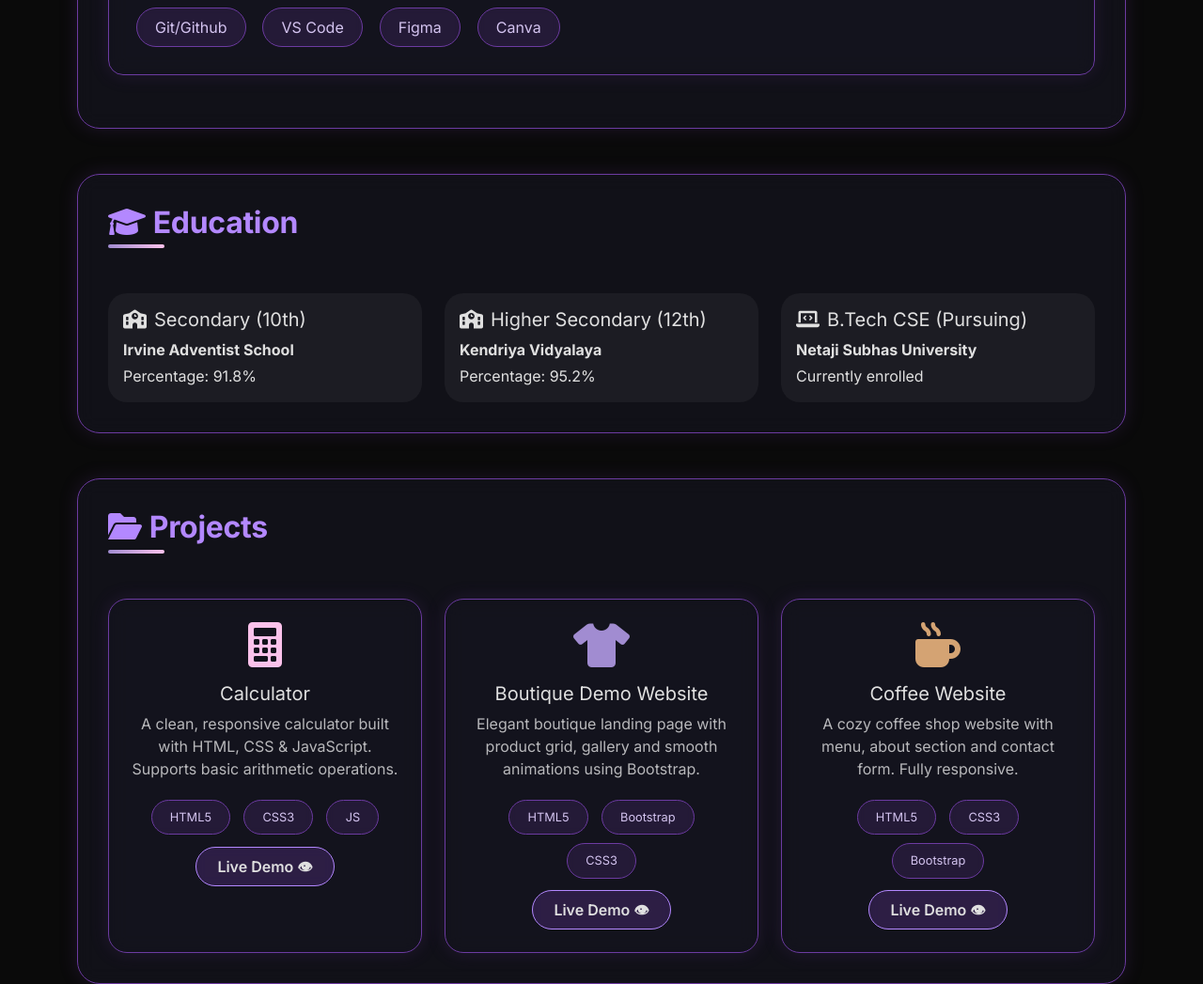
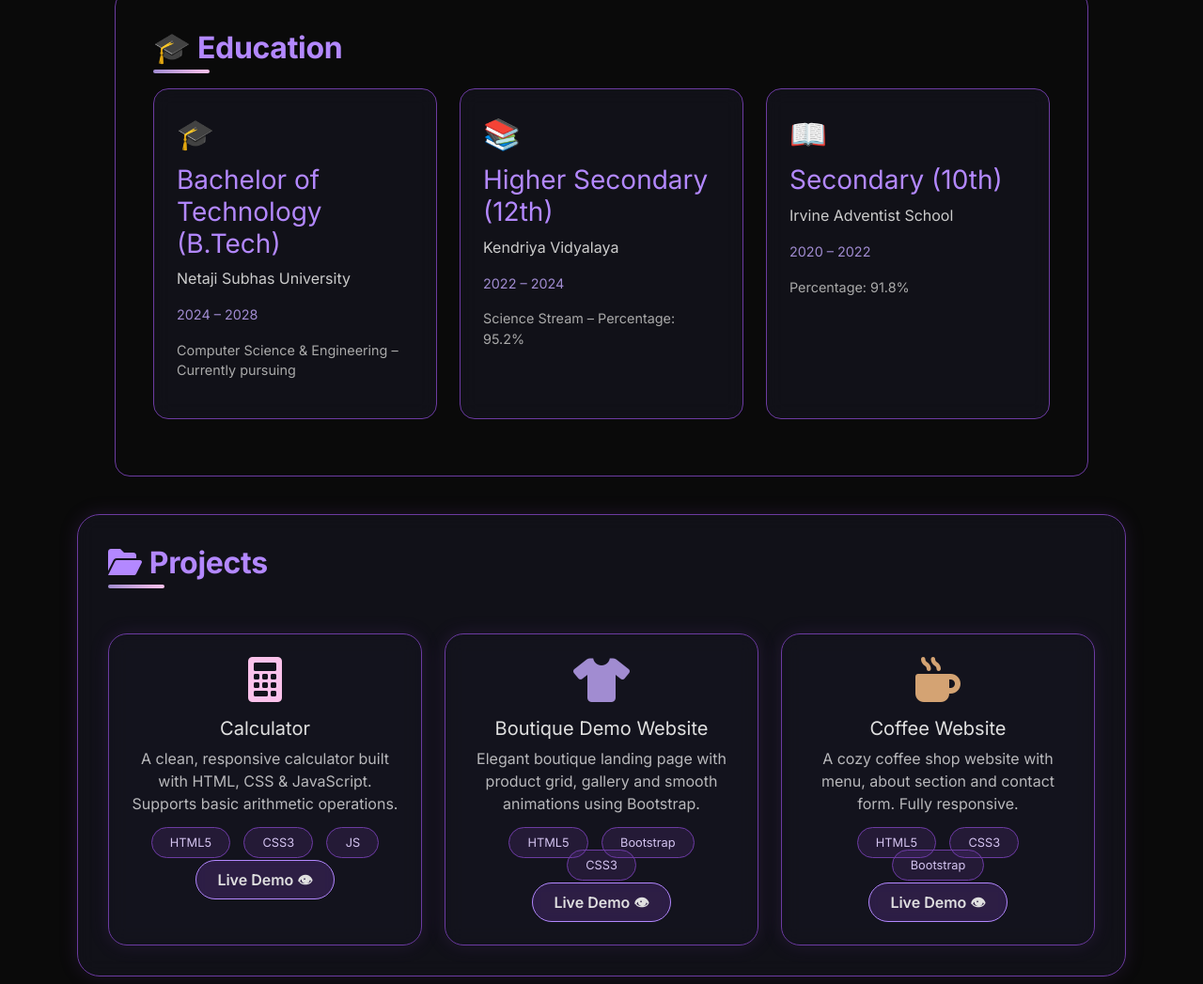
Before and after one commit to Tuhina-Sarkar/portfolio, a plain HTML site: page index.html in a window 1280 px wide. Shown: the part 1022-2069 px from the top of the page at 94% size. Drawn offline with nearby package versions, Linux system fonts and the light colour scheme.

Commit message:
update education-section

```diff
--- a/index.html
+++ b/index.html
@@ -112,13 +112,18 @@
       background: linear-gradient(90deg, #a18cd1, #fbc2eb);
       border-radius: 4px;
     }
+    .skills-section{
+      display:flex;
+      flex-direction: row;
+      justify-content:center;
+      gap: 1.5rem;
+    }
 
     .skill-badge {
       backdrop-filter: blur(4px);
       padding: 0.5rem 1.2rem;
       border-radius: 40px;
       font-weight: 500;
-      display: inline-block;
       margin: 0.3rem;
       background: rgba(108, 59, 161, 0.2);
       color: #d4c4f0;
@@ -129,20 +134,114 @@
 .project-card:hover {
   box-shadow: 0 0 25px #6C3BA1;
 }
+/* Education cards layout */
+.education-section{
+  border:1px solid #6C3BA1;
+  border-radius: 16px;
+  margin:40px;
+  padding:40px;
+}
+.education-container {
+  display: flex;
+  flex-direction: row;
+  justify-content: center;
+  gap: 1.5rem;
+  max-width: 1100px;
+  margin: 0 auto;
+  flex-wrap: wrap; /* optional: wraps on small screens */
+  margin-bottom: 20px;
+}
 
+.edu-card {
+  flex: 1;
+  min-width: 250px;
+  max-width: 350px;
+  background: rgba(20, 20, 30, 0.7);
+  backdrop-filter: blur(10px);
+  border: 1px solid #6C3BA1;
+  border-radius: 16px;
+  padding: 1.5rem;
+  transition: transform 0.3s, box-shadow 0.3s;
+}
+
+.edu-card {
+  background: rgba(20, 20, 30, 0.7);
+  backdrop-filter: blur(10px);
+  border: 1px solid #6C3BA1;
+  border-radius: 16px;
+  padding: 1.5rem;
+  transition: transform 0.3s, box-shadow 0.3s;
+}
+
+.edu-card:hover {
+  transform: translateY(-5px);
+  box-shadow: 0 0 25px #6C3BA1;
+}
+
+.edu-icon {
+  font-size: 2rem;
+  margin-bottom: 0.5rem;
+}
+
+.edu-card h3 {
+  color: #b388ff;
+  margin: 0.5rem 0;
+}
+
+.edu-institute {
+  color: #ccc;
+  font-weight: 500;
+}
+
+.edu-year {
+  color: #a18cd1;
+  font-size: 0.9rem;
+}
+
+.edu-desc {
+  color: #aaa;
+  font-size: 0.9rem;
+}
+
+/* Scroll animation */
+.animate-on-scroll {
+  opacity: 0;
+  transform: translateY(30px);
+  animation: fadeInUp 0.6s ease forwards;
+}
+
+@keyframes fadeInUp {
+  to {
+    opacity: 1;
+    transform: translateY(0);
+  }
+}
+
+/* Stagger delay for each card (optional) */
+.edu-card:nth-child(1) { animation-delay: 0.1s; }
+.edu-card:nth-child(2) { animation-delay: 0.3s; }
+.edu-card:nth-child(3) { animation-delay: 0.5s; }
  .project-card {
       border-radius: 20px;
       padding: 1.5rem;
       transition: 0.2s;
       height: 100%;
+      transform: scale(1.0);
     }
+
     h2, h3, .section-title {
   color: #b388ff;  /* Light purple */
 }
-
+.skill-badge:hover,
+.skill-category:hover,
+.project-card:hover {
+  box-shadow: 0 0 25px #6C3BA1;
+  transform: scale(1.08);
+}
  .project-card:hover {
       background: rgba(255, 255, 255, 0.12);
     }
+
 
     .connect-icon {
       font-size: 1.8rem;
@@ -328,30 +427,37 @@
   </div>
 </div>
     </section>
-     <section id="education" class="glass mb-5">
-      <h2 class="section-title"><i class="fas fa-graduation-cap me-2"></i>Education</h2>
-      <div class="row g-4 mt-2">
-        <div class="col-md-4">
-          <div class="p-3" style="background: rgba(255,255,255,0.05); border-radius: 20px;">
-            <h5><i class="fas fa-school me-2"></i>Secondary (10th)</h5>
-            <p class="mb-1"><strong>Irvine Adventist School</strong></p>
-            <p class="mb-0">Percentage: 91.8%</p>
+  <section id="education" class="education-section">
+  <h2 class="section-title">🎓 Education</h2>
+  <div class="education-container">
+
+    <!-- B.Tech (first) -->
+    <div class="edu-card animate-on-scroll">
+      <div class="edu-icon">🎓</div>
+      <h3>Bachelor of Technology (B.Tech)</h3>
+      <p class="edu-institute">Netaji Subhas University</p>
+      <p class="edu-year">2024 – 2028</p>
+      <p class="edu-desc">Computer Science & Engineering – Currently pursuing</p>
     </div>
+
+    <!-- 12th (second) -->
+    <div class="edu-card animate-on-scroll">
+      <div class="edu-icon">📚</div>
+      <h3>Higher Secondary (12th)</h3>
+      <p class="edu-institute">Kendriya Vidyalaya</p>
+      <p class="edu-year">2022 – 2024</p>
+      <p class="edu-desc">Science Stream – Percentage: 95.2%</p>
     </div>
-        <div class="col-md-4">
-          <div class="p-3" style="background: rgba(255,255,255,0.05); border-radius: 20px;">
-            <h5><i class="fas fa-school me-2"></i>Higher Secondary (12th)</h5>
-            <p class="mb-1"><strong>Kendriya Vidyalaya</strong></p>
-            <p class="mb-0">Percentage: 95.2%</p>
+
+    <!-- 10th (third) -->
+    <div class="edu-card animate-on-scroll">
+      <div class="edu-icon">📖</div>
+      <h3>Secondary (10th)</h3>
+      <p class="edu-institute">Irvine Adventist School</p>
+      <p class="edu-year">2020 – 2022</p>
+      <p class="edu-desc">Percentage: 91.8%</p>
     </div>
-        </div>
-        <div class="col-md-4">
-          <div class="p-3" style="background: rgba(255,255,255,0.05); border-radius: 20px;">
-            <h5><i class="fas fa-laptop-code me-2"></i>B.Tech CSE (Pursuing)</h5>
-            <p class="mb-1"><strong>Netaji Subhas University</strong></p>
-            <p class="mb-0">Currently enrolled</p>
-          </div>
-        </div>
+
   </div>
 </section>
 
@@ -448,6 +554,21 @@
 
   <!-- Bootstrap JS bundle -->
   <script src="https://cdn.jsdelivr.net/npm/bootstrap@5.3.0-alpha1/dist/js/bootstrap.bundle.min.js">
+
+  const observer = new IntersectionObserver((entries) => {
+    entries.forEach(entry => {
+      if (entry.isIntersecting) {
+        entry.target.style.animationPlayState = 'running';
+        observer.unobserve(entry.target);
+      }
+    });
+  }, { threshold: 0.2 });
+
+  document.querySelectorAll('.animate-on-scroll').forEach(el => {
+    el.style.animationPlayState = 'paused'; // start paused
+    observer.observe(el);
+  });
+
   </script>
 </body>
 </html>
```
Lines whose indentation alone changed are shown as unchanged.
